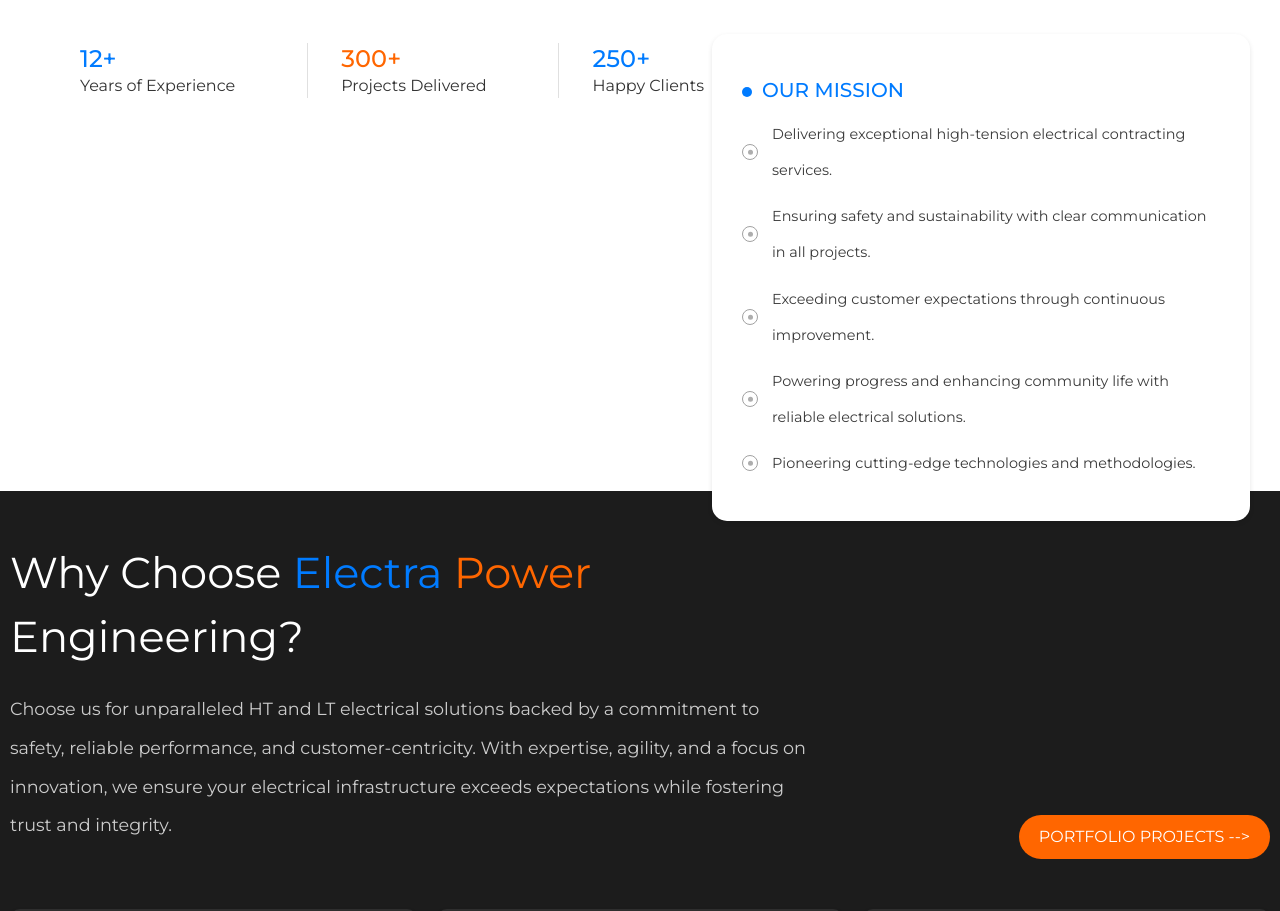
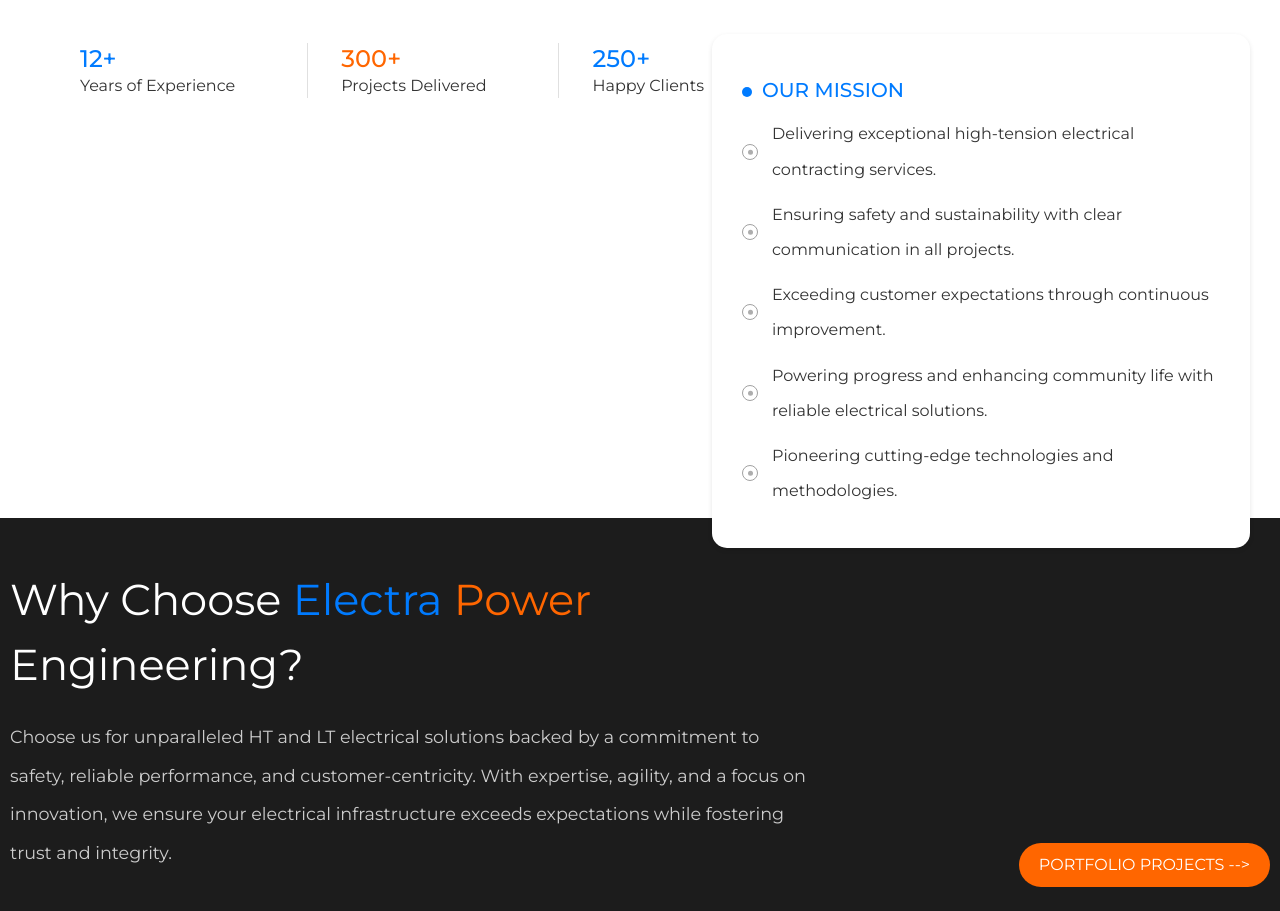
Before and after one commit to samstyles17/electra-webapp, a React (Vite) app: page /aboutus in a window 1280 px wide. Shown: the part 1104-2015 px from the top of the page. Built offline with nearby package versions, Linux system fonts and the light colour scheme.

Commit message:
integrity caurosel section ui changes updation and our mission section error issue fix

```diff
--- a/src/components/IntegrityCarousel.jsx
+++ b/src/components/IntegrityCarousel.jsx
@@ -78,7 +78,7 @@ const IntegrityCarousel = () => {
               <div
                 key={index}
                 className={`integrity-item ${activeIndex === index ? 'active' : ''}`}
-                onClick={() => handleEventUpdation(index)}
+                onClick={() => { handleEventUpdation(index)}}
               >
                 {slide.title}
                 <hr />
@@ -103,7 +103,7 @@ const IntegrityCarousel = () => {
                 <img src={slide.image} alt={slide.title} className="carousel-image" />
                 <div className="carousel-description">
                   <h2>{slide.title}</h2>
-                  <p>{slide.description}</p>
+                  <p style = {{ fontSize: '17px', lineHeight: '1.7rem' }}>{slide.description}</p>
                 </div>
               </div>
             ))}
--- a/src/components/SectionComponent.jsx
+++ b/src/components/SectionComponent.jsx
@@ -97,15 +97,22 @@ function SectionComponent() {
                   <Box component="span" sx={{ backgroundColor: '#007bff', width: '10px', height: '10px', borderRadius: '15px', display: 'inline-block', marginRight: '10px' }} />
                   OUR MISSION
                 </Typography>
-                <Typography variant="body2" sx={{ fontSize: '0.9rem', lineHeight: 2.5, color: '#3a3a3a' }}>
-                  <ul >
+                <Box variant="body2" sx={{
+                  fontSize: '1rem',
+                  lineHeight: 2.2,
+                  color: '#333',
+                  margin: 0,
+                  fontFamily: 'Montserrat, sans-serif',
+                  fontWeight: 400,
+                }}>
+                  <ul>
                     <li className='mission-bullet-point'>Delivering exceptional high-tension electrical contracting services.</li>
                     <li className='mission-bullet-point'>Ensuring safety and sustainability with clear communication in all projects.</li>
                     <li className='mission-bullet-point'>Exceeding customer expectations through continuous improvement.</li>
                     <li className='mission-bullet-point'>Powering progress and enhancing community life with reliable electrical solutions.</li>
                     <li className='mission-bullet-point'>Pioneering cutting-edge technologies and methodologies.</li>
                   </ul>
-                </Typography>
+                </Box>
               </Box>
             </Box>
           </Grid>
--- a/src/styles.css
+++ b/src/styles.css
@@ -1666,7 +1666,7 @@ hr{
   position: absolute;
   bottom: 20px;
   left: 20px;
-  background: #313131b4;
+  background: #060606e0;
   color: #fff;
   padding: 20px;
   border-radius: 8px;
@@ -1675,7 +1675,7 @@ hr{
 }
 
 .carousel-description h2{
-  font-size: 18px;
+  font-size: 20px;
   font-weight: 500;
 }
 
```
